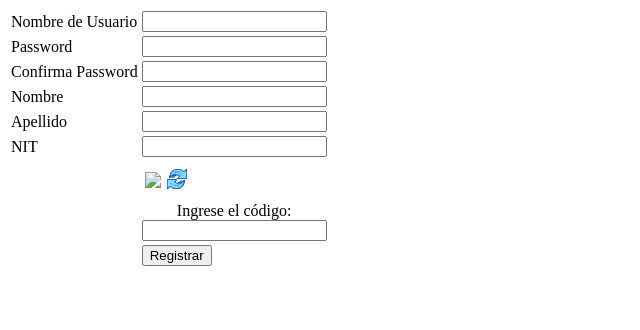
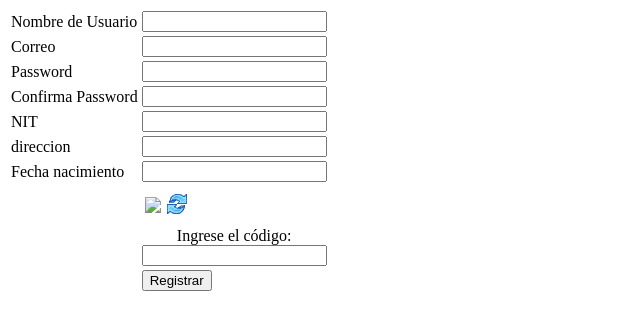
Before and after one commit to carloscayr/Eswimmers, a PHP site: page /registro.php in a window 1280 px wide. Shown: the top 330 px of the page, without its empty margins (0-640 px from the left). Run offline with PHP 8.4, Linux system fonts and the light colour scheme.

Commit message:
Update registro.php

```diff
--- a/public_html/registro.php
+++ b/public_html/registro.php
@@ -16,6 +16,11 @@ include $cryptinstall;
 				<td>Nombre de Usuario</td>
 				<td><input name="username"/></td>
 			</tr>
+
+			<tr>
+				<td>Correo</td>
+				<td><input name="correo"/></td>
+			</tr>
 			<tr>
 				<td>Password</td>
 				<td><input name="password" type="password"/></td>
@@ -24,17 +29,18 @@ include $cryptinstall;
 				<td>Confirma Password</td>
 				<td><input name="pass" type="password"/></td>
 			</tr>
-			<tr>
-				<td>Nombre</td>
-				<td><input name="name"/></td>
-			</tr>
-			<tr>
-				<td>Apellido</td>
-				<td><input name="apellido"/></td>
-			</tr>
+
 			<tr>
 				<td>NIT</td>
 				<td><input name="nit"/></td>
+			</tr>
+			<tr>
+				<td>direccion</td>
+				<td><input name="direccion"/></td>
+			</tr>
+			<tr>
+				<td>Fecha nacimiento</td>
+				<td><input name="fecha_naci"/></td>
 			</tr>
 			<tr>
 				<td></td>
```
